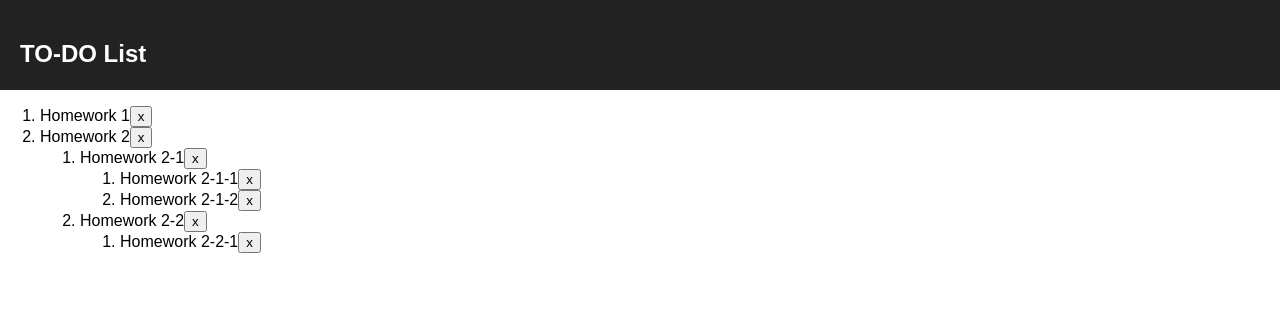
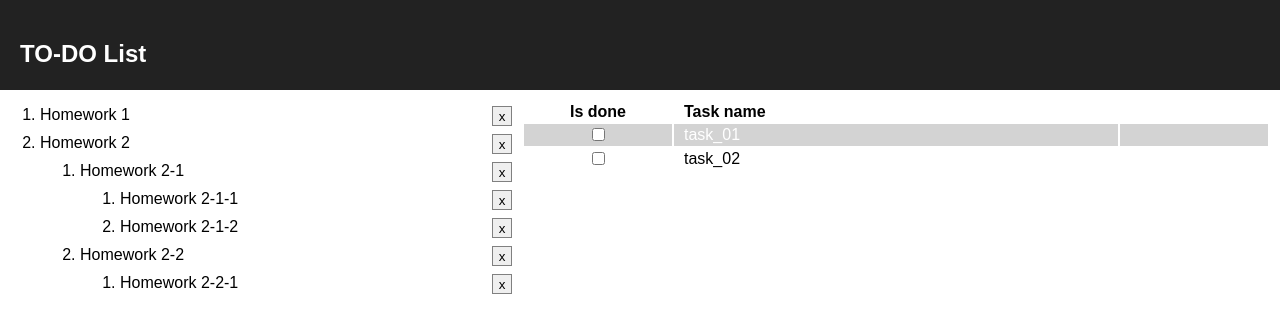
Before and after one commit to guryanova-maria/reactjs, a React (Create React App) app: page / in a window 1280 px wide. Shown: the top 332 px of the page. Built offline with nearby package versions, Linux system fonts and the light colour scheme.

Commit message:
add category item contents view

```diff
--- a/src/App.js
+++ b/src/App.js
@@ -1,7 +1,10 @@
 import React, {Component} from 'react';
 import Sidebar from './Sidebar'
+import Contents from './Contents'
 import './App.css';
 import './Sidebar.css';
+import './Contents.css'
+
 
 class App extends Component {
 
@@ -12,6 +15,7 @@ class App extends Component {
                     <h2>TO-DO List</h2>
                 </div>
                 <Sidebar/>
+                <Contents/>
             </div>
         );
     }
--- a/src/Categories.js
+++ b/src/Categories.js
@@ -1,17 +1,18 @@
 import React, { Component } from 'react';
+
+let getItemById = (id, fullList) => {
+    for (let i = 0; i < fullList.length; i++) {
+        if (fullList[i].id === id) {
+            return fullList[i];
+        }
+    }
+};
 
 class Categories extends Component {
 
     constructor(props) {
         super(props);
         this.state = {
-            // list: [
-                // {id: 'item_01', name: 'Homework 1', nodes: [], parentId: null},
-                // {id: 'item_02', name: 'Homework 2', nodes: [], parentId: null},
-                // {id: 'item_03', name: 'Homework 3', nodes: [], parentId: null},
-                // {id: 'item_04', name: 'Homework 4', nodes: [], parentId: null},
-                // {id: 'item_05', name: 'Homework 5', nodes: [], parentId: null}
-            // ]
             list: [
                 {id: 'item_01', name: 'Homework 1', nodes: [], parentId: null},
                 {id: 'item_02', name: 'Homework 2', nodes: ['item_03', 'item_04'], parentId: null},
@@ -20,15 +21,20 @@ class Categories extends Component {
                 {id: 'item_05', name: 'Homework 2-1-1', nodes: [], parentId: 'item_03'},
                 {id: 'item_06', name: 'Homework 2-1-2', nodes: [], parentId: 'item_03'},
                 {id: 'item_07', name: 'Homework 2-2-1', nodes: [], parentId: 'item_04'}
-            ]
+            ],
+            activeItemId: ''
         };
-
         this.deleteItem = this.deleteItem.bind(this);
+        this.showItem = this.showItem.bind(this);
     }
 
-    // todo:
-    // remove children;
-    // remove root elements
+    showItem (event, item) {
+        event.preventDefault();
+        this.setState({
+            activeItemId: item.id
+        });
+    }
+
     // id: 'item_01' etc.
     // fullList: [{...}, {...}, ...]
     deleteItem(item, fullList, deleteParentNode = false) {
@@ -69,7 +75,13 @@ class Categories extends Component {
         if(list.length > 0) {
             return (
                 <div>
-                    <List list={list} fullList={list} parentId={null} deleteItem={this.deleteItem} />
+                    <List
+                        list={list}
+                        fullList={list}
+                        parentId={null}
+                        activeItemId={this.state.activeItemId}
+                        showItem={this.showItem}
+                        deleteItem={this.deleteItem} />
                 </div>
             );
         } else {
@@ -82,14 +94,20 @@ class Categories extends Component {
     }
 }
 
-const List = ({list, fullList, parentId = null, deleteItem}) => {
+const List = ({list, fullList, parentId = null, activeItemId, showItem, deleteItem}) => {
     return(
         <ol>
             {
-
                 list.map(item =>
                     item.parentId === parentId
-                        ? <ListItem item={item} fullList={fullList} deleteItem={deleteItem}/>
+                        ? <ListItem
+                            key={item.id}
+                            item={item}
+                            fullList={fullList}
+                            activeItemId={activeItemId}
+                            showItem={showItem}
+                            deleteItem={deleteItem}
+                        />
                         : null
                 )
             }
@@ -97,23 +115,26 @@ const List = ({list, fullList, parentId = null, deleteItem}) => {
     );
 };
 
-let getItemById = (id, fullList) => {
-    for (let i = 0; i < fullList.length; i++) {
-        if (fullList[i].id === id) {
-            return fullList[i];
-        }
-    }
-};
-
-const ListItem = ({item, fullList, deleteItem}) => {
+const ListItem = ({item, fullList, activeItemId, showItem, deleteItem}) => {
     let nodesList = item.nodes.map(node => getItemById(node, fullList));
-
     return (
-        <li key={item.id}>
-            {item.name}
+        <li className={'listItem'}>
+            <a
+                id={'listElem'}
+                href={""}
+                className={item.id === activeItemId ? 'activeElement' : ''}
+                onClick={(event) => {showItem(event, item)}}>{item.name}
+            </a>
             <button onClick={ () => {deleteItem(item, fullList, true)}}>x</button>
             {!!nodesList.length &&
-            <List list={nodesList} fullList={fullList} parentId={item.id} deleteItem={deleteItem}/>
+            <List
+                list={nodesList}
+                fullList={fullList}
+                parentId={item.id}
+                activeItemId={activeItemId}
+                showItem={showItem}
+                deleteItem={deleteItem}
+            />
             }
         </li>
     )
--- /dev/null
+++ b/src/Contents.css
@@ -0,0 +1,37 @@
+#contents {
+    width: 60%;
+    float: left;
+}
+
+table {
+    width: 100%;
+    margin-top: 10px;
+    padding: 0 10px;
+}
+
+thead {
+    font-weight: bold;
+}
+
+table tbody tr:nth-child(2n+1) {
+    background-color: lightgray;
+    color: white;
+}
+
+table .is_done {
+    width: 20%;
+    text-align: center;
+}
+table .is_done input {
+    background-color: white;
+}
+
+table .task_name {
+    width: 60%;
+    padding: 0 10px;
+}
+
+table .actions {
+    width: 20%;
+    text-align: center;
+}
--- /dev/null
+++ b/src/Contents.js
@@ -0,0 +1,62 @@
+import React, {Component} from 'react';
+
+let findTasksByItemId = (id, list) => {
+    let count = list.length;
+    for (let i=0; i<count; i++) {
+        if (list[i].id === id) {
+            return list[i].tasks;
+        }
+    }
+};
+
+class Contents extends Component {
+    constructor(props) {
+        super(props);
+        this.state = {
+            'items': [
+                {id: 'item_01', tasks: ['task_01', 'task_02']},
+                {id: 'item_02', tasks: ['task_03', 'task_04']}
+            ]
+        };
+        this.activeItemId = 'item_01';
+    }
+    render() {
+        return (
+            <div id={'contents'}>
+                <table>
+                    <thead>
+                        <tr>
+                            <td className={'is_done'}>Is done</td>
+                            <td className={'task_name'}>Task name</td>
+                            <td className={'actions'}></td>
+                        </tr>
+                    </thead>
+                    <tbody>
+                        <TaskList tasks={findTasksByItemId(this.activeItemId, this.state.items)} />
+                    </tbody>
+                </table>
+            </div>
+        );
+    }
+}
+
+const TaskList = ({tasks}) => {
+    return(
+        !!tasks &&
+        tasks.map(
+            task => <Task key={task} task={task} />
+        )
+    )
+};
+
+const Task = ({task}) => {
+    return(
+        <tr>
+            <td className={'is_done'}><input type={'checkbox'} checked={''} /></td>
+            <td className={'task_name'}>{task}</td>
+            <td className={'actions'}></td>
+        </tr>
+    )
+};
+
+export default Contents;
--- a/src/Sidebar.css
+++ b/src/Sidebar.css
@@ -1,10 +1,37 @@
 .sidebar {
-    width:100%;
+    width:40%;
     height:100%;
-    clear:right;
+    float:left;
 }
 
 .sidebar p {
     padding: 0 40px;
     margin: 16px 0;
 }
+
+li {
+    margin-top: 10px;
+}
+
+li a {
+    color: black;
+    text-decoration: none;
+}
+
+li a:hover {
+    cursor: pointer;
+}
+
+li a.activeElement {
+    text-decoration: underline;
+    font-weight: bold;
+}
+
+button {
+    display: block;
+    height: 20px;
+    width: 20px;
+    border: 1px grey solid;
+    float: right;
+    padding: 0;
+}
```
